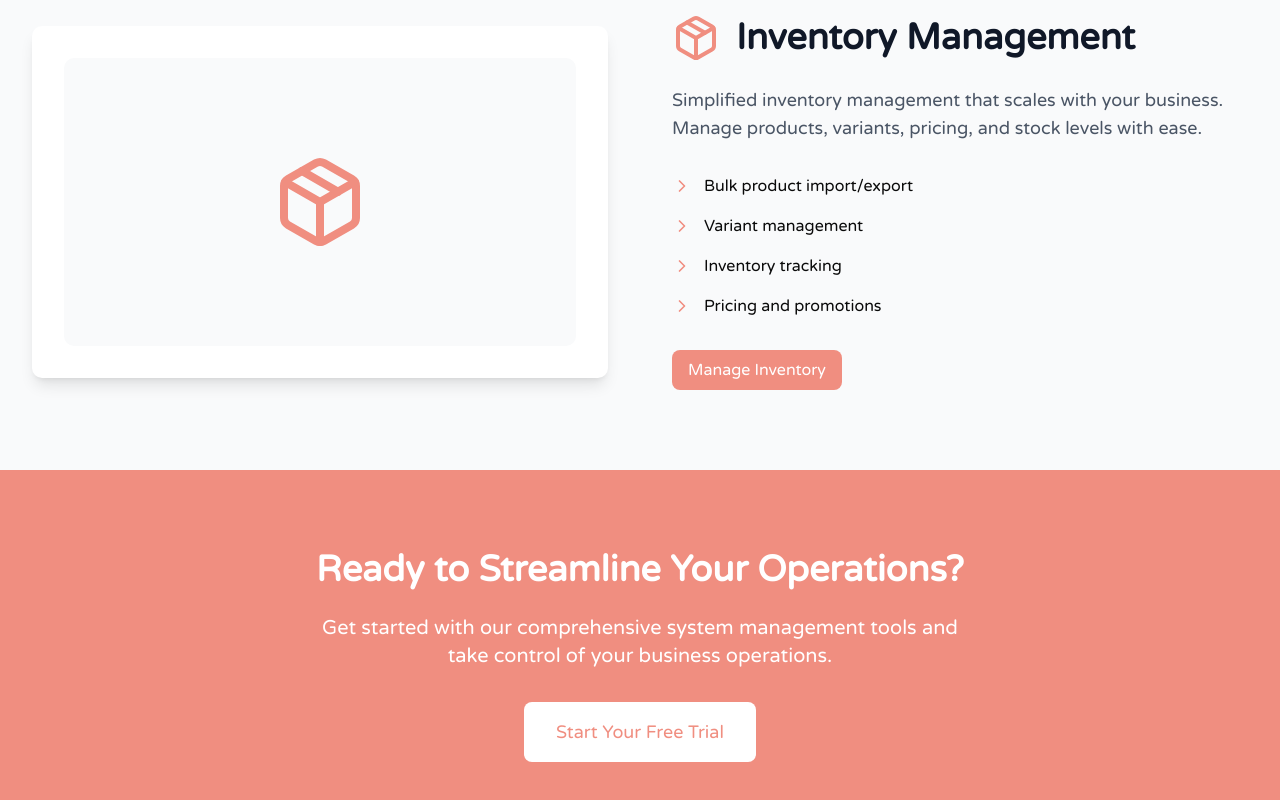
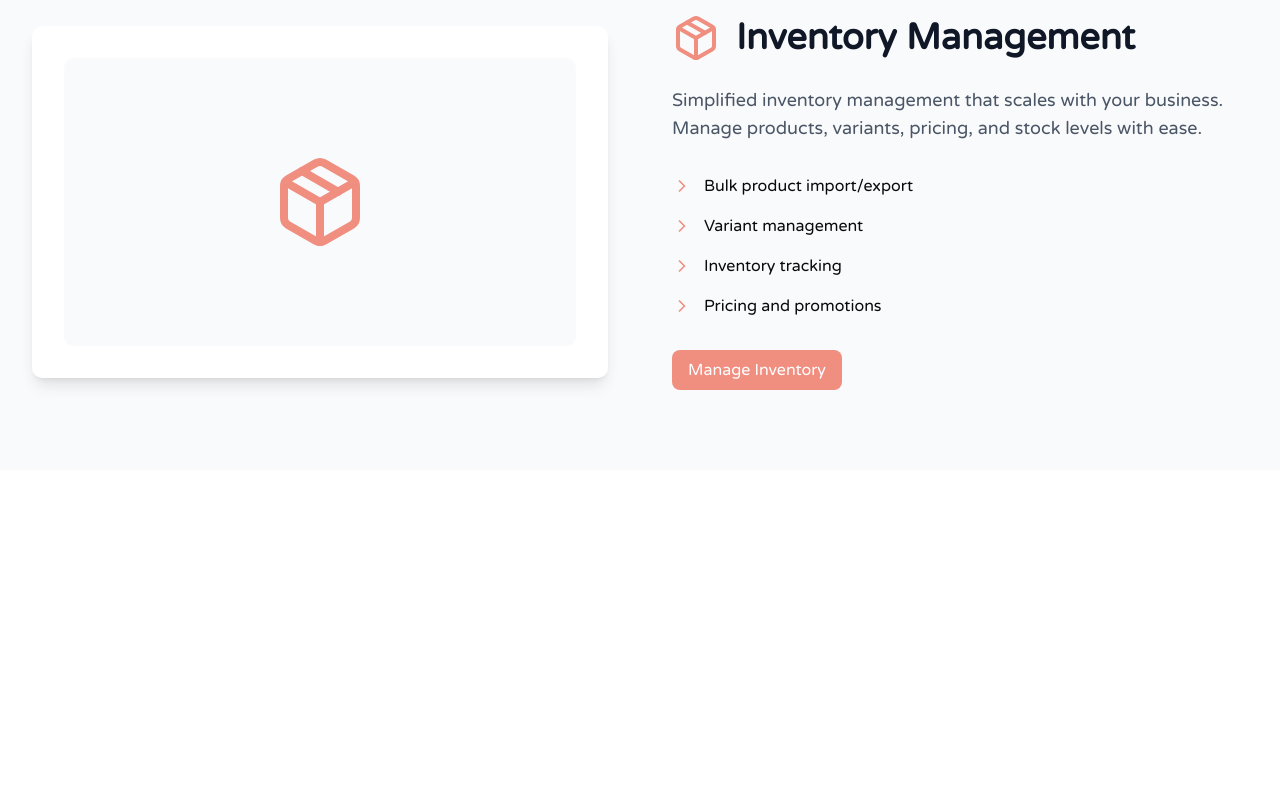
Before and after one commit to MarkHochreiter/imrchnt-website, a React (Vite) app: page /system in a window 1280 px wide. Shown: the part 1785-2585 px from the top of the page. After the commit the page ends 2255 px from the top, so only its background shows below. Built offline with nearby package versions, Linux system fonts and the light colour scheme.

Commit message:
Update SystemPage.jsx

```diff
--- a/src/components/SystemPage.jsx
+++ b/src/components/SystemPage.jsx
@@ -190,21 +190,6 @@ function SystemPage({ handleSignupClick, onNavigate }) {
           </div>
         </div>
       </section>
-
-      {/* CTA Section */}
-      <section className="py-20 bg-[#f08e80] text-white">
-        <div className="max-w-7xl mx-auto px-4 sm:px-6 lg:px-8 text-center">
-          <h2 className="text-3xl md:text-4xl font-bold mb-6">
-            Ready to Streamline Your Operations?
-          </h2>
-          <p className="text-xl mb-8 max-w-2xl mx-auto">
-            Get started with our comprehensive system management tools and take control of your business operations.
-          </p>
-          <Button size="lg" className="bg-white text-[#f08e80] hover:bg-gray-100 text-lg px-8 py-4">
-            Start Your Free Trial
-          </Button>
-        </div>
-      </section>
     </div>
   )
 }
```
